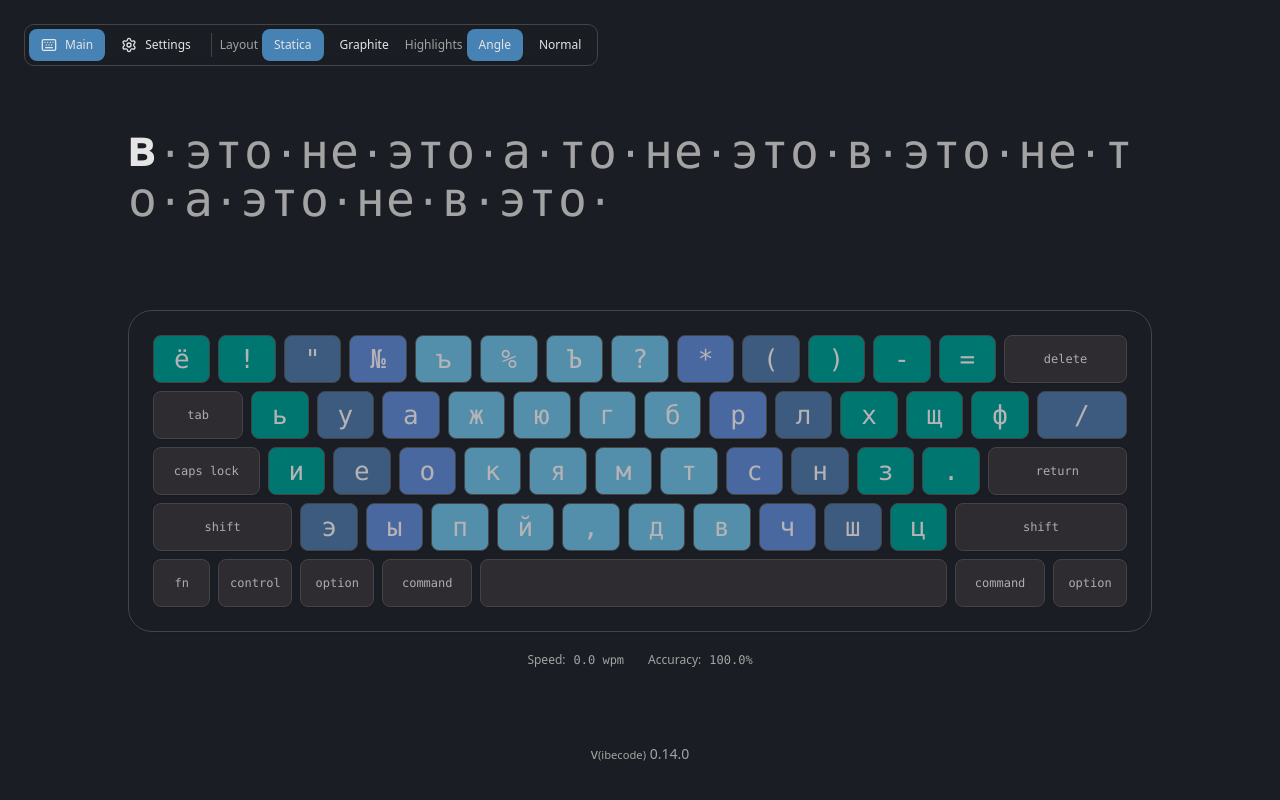
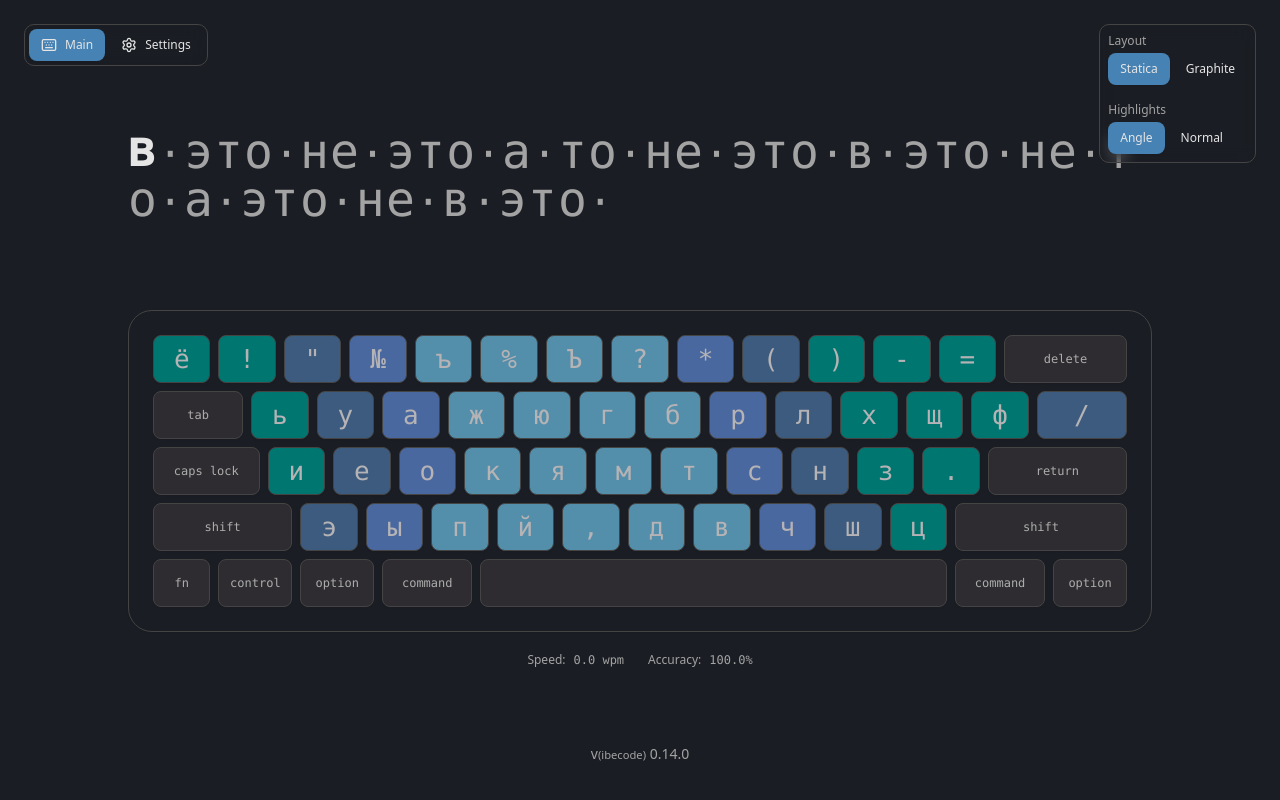
Before and after one commit to vlad-at-work/keys, a React (Vite) app: page / in a window 1280 px wide. Built offline with nearby package versions, Linux system fonts and the light colour scheme.

Commit message:
ui: move layout/highlights toggle panel to top-right and stack sections

```diff
--- a/src/App.tsx
+++ b/src/App.tsx
@@ -114,14 +114,13 @@ function AppShell({ route }: { route: Route }) {
             <span className="hidden sm:inline">Settings</span>
           </a>
         </Button>
+      </div>
 
-        {route === "main" ? (
-          <>
-            <Separator orientation="vertical" className="mx-1 h-6" />
+      {route === "main" ? (
+        <div className="fixed right-6 top-6 z-50 grid gap-2 rounded-lg border border-border/50 bg-background/70 p-2 backdrop-blur">
+          <div className="grid gap-1">
+            <div className="text-xs text-muted-foreground">Layout</div>
             <div className="flex items-center gap-1">
-              <span className="hidden text-xs text-muted-foreground sm:inline">
-                Layout
-              </span>
               <Button
                 variant={activeLayoutPreset === "statica" ? "secondary" : "ghost"}
                 size="sm"
@@ -141,12 +140,17 @@ function AppShell({ route }: { route: Route }) {
                 Graphite
               </Button>
             </div>
+          </div>
+
+          <Separator className="bg-border/60" />
+
+          <div className="grid gap-1">
+            <div className="text-xs text-muted-foreground">Highlights</div>
             <div className="flex items-center gap-1">
-              <span className="hidden text-xs text-muted-foreground sm:inline">
-                Highlights
-              </span>
               <Button
-                variant={activeHighlightPreset === "angle" ? "secondary" : "ghost"}
+                variant={
+                  activeHighlightPreset === "angle" ? "secondary" : "ghost"
+                }
                 size="sm"
                 onClick={() => setHighlightPreset("angle")}
                 title="Switch highlights to Angle"
@@ -164,9 +168,9 @@ function AppShell({ route }: { route: Route }) {
                 Normal
               </Button>
             </div>
-          </>
-        ) : null}
-      </div>
+          </div>
+        </div>
+      ) : null}
 
       {showError ? (
         <div className="fixed inset-x-0 top-0 z-[9999] px-4 pt-4">
```
